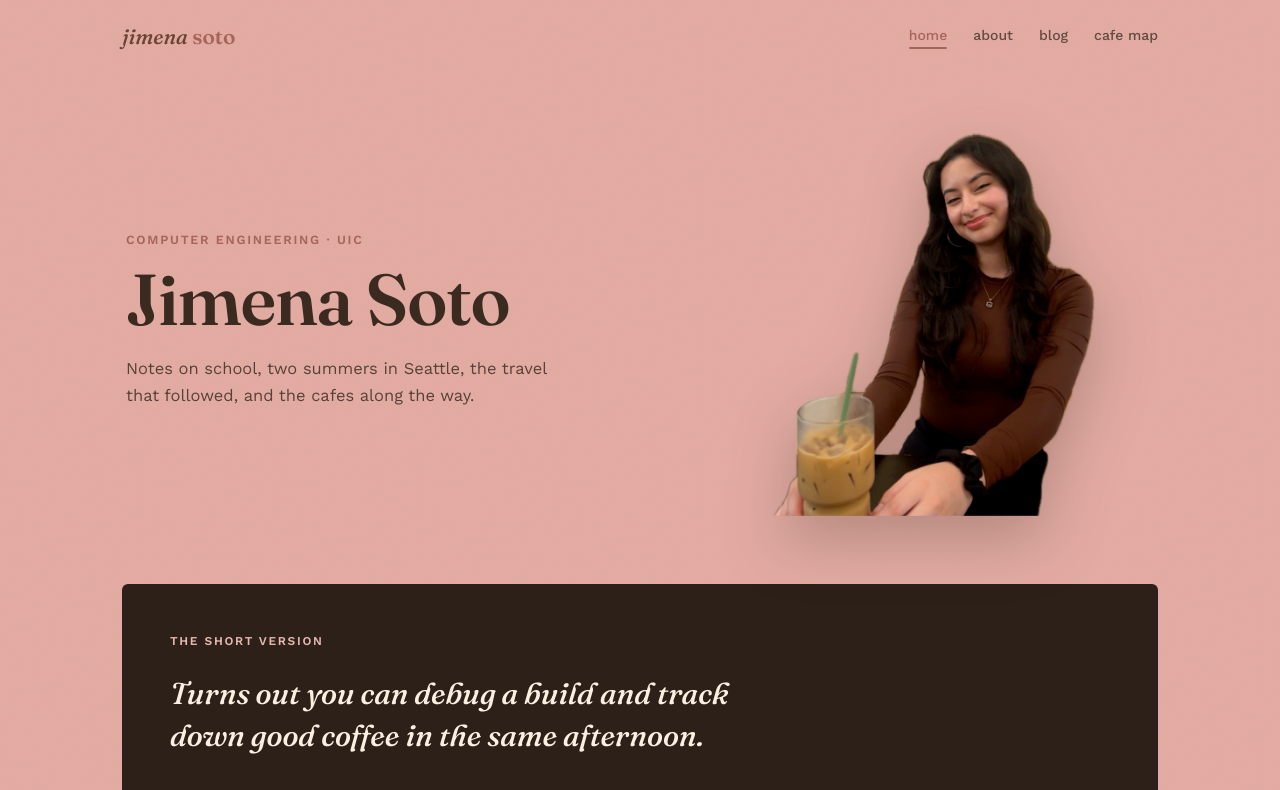
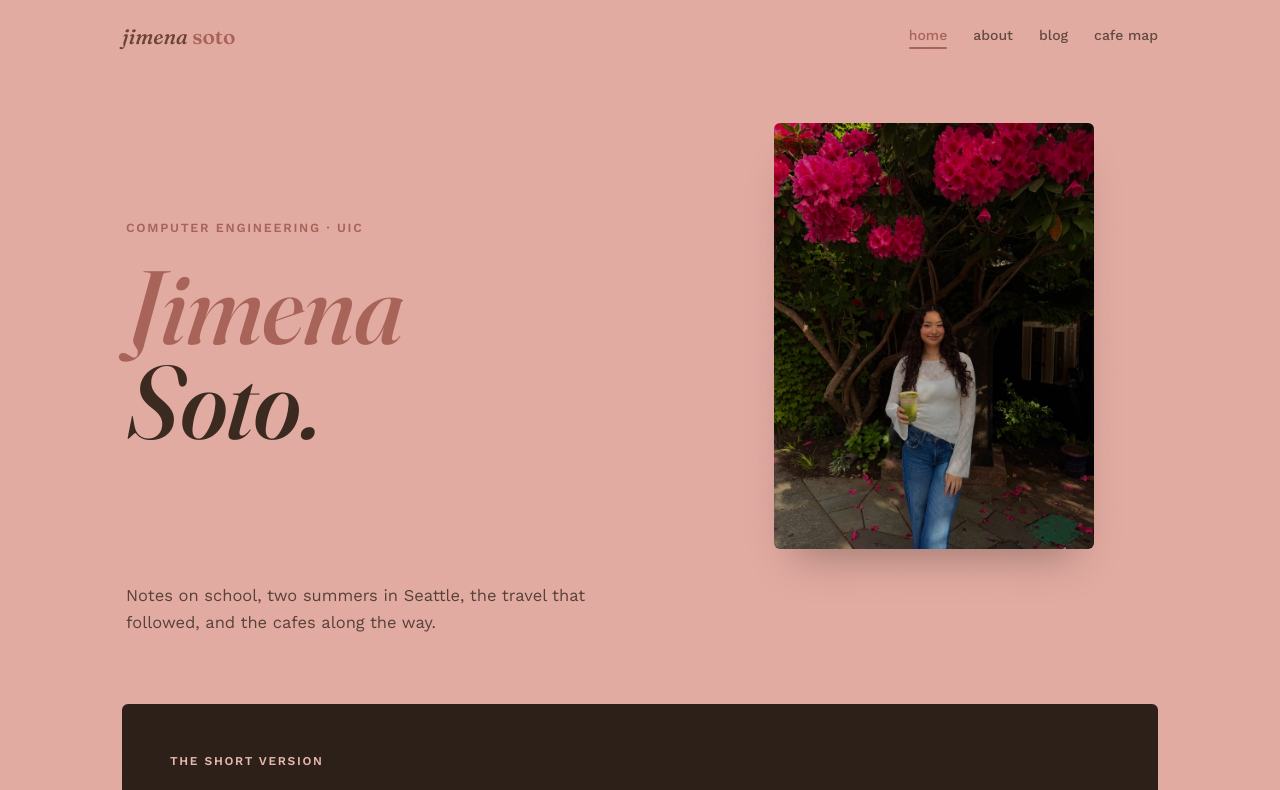
Before and after one commit to Jimenasoto/menas-page, a plain HTML site: page index.html in a window 1280 px wide. Shown: the top 790 px of the page. Drawn offline with Linux system fonts and the light colour scheme.

Commit message:
Hero: dramatic italic script name + real uncropped photo

```diff
--- a/css/home.css
+++ b/css/home.css
@@ -32,18 +32,31 @@ body.home {
   letter-spacing: 0.14em;
   text-transform: uppercase;
   color: var(--rosewood);
-  margin: 0 0 14px;
+  margin: 0 0 18px;
 }
 
-.hero-copy h1 {
+.script-name {
+  margin: 0;
+  display: flex;
+  flex-direction: column;
+}
+
+.script-name span {
   font-family: var(--font-display);
+  font-style: italic;
   font-weight: 600;
-  font-size: clamp(44px, 6.4vw, 72px);
-  line-height: 1.02;
+  font-size: clamp(58px, 8.6vw, 104px);
+  line-height: 0.98;
   letter-spacing: -0.01em;
+}
+
+.script-name .n1 {
+  color: var(--rosewood);
+}
+
+.script-name .n2 {
   color: var(--espresso);
-  margin: 0 0 20px;
-  text-wrap: balance;
+  margin-top: -0.06em;
 }
 
 .hero-sub {
@@ -51,8 +64,8 @@ body.home {
   line-height: 1.6;
   color: var(--espresso);
   opacity: 0.82;
-  max-width: 42ch;
-  margin: 0;
+  max-width: 48ch;
+  margin: 34px 0 0;
 }
 
 .portrait {
@@ -62,9 +75,11 @@ body.home {
 
 .portrait img {
   width: 100%;
-  max-width: 340px;
+  max-width: 320px;
+  height: auto;
   display: block;
-  filter: drop-shadow(0 22px 30px rgba(58, 42, 32, 0.28));
+  border-radius: 6px;
+  box-shadow: 0 26px 40px -20px rgba(58, 42, 32, 0.4);
 }
 
 @media (max-width: 720px) {
--- a/index.html
+++ b/index.html
@@ -30,14 +30,17 @@
     <header class="hero">
       <div class="hero-grid">
         <div class="hero-copy">
-          <p class="eyebrow">computer engineering &middot; UIC</p>
-          <h1>Jimena Soto</h1>
-          <p class="hero-sub">Notes on school, two summers in Seattle, the travel that followed, and the cafes along the way.</p>
+          <p class="eyebrow">Computer Engineering &middot; UIC</p>
+          <h1 class="script-name">
+            <span class="n1">Jimena</span>
+            <span class="n2">Soto.</span>
+          </h1>
         </div>
         <div class="portrait">
-          <img src="images/jimena-portrait-cutout.png" alt="Jimena, smiling, with an iced coffee" />
+          <img src="images/jimena-hero.jpg" alt="Jimena smiling under pink blossoms, holding an iced matcha" />
         </div>
       </div>
+      <p class="hero-sub">Notes on school, two summers in Seattle, the travel that followed, and the cafes along the way.</p>
     </header>
 
     <!-- the short version -->
```
Also changed, not shown: images/jimena-hero.jpg (added).
